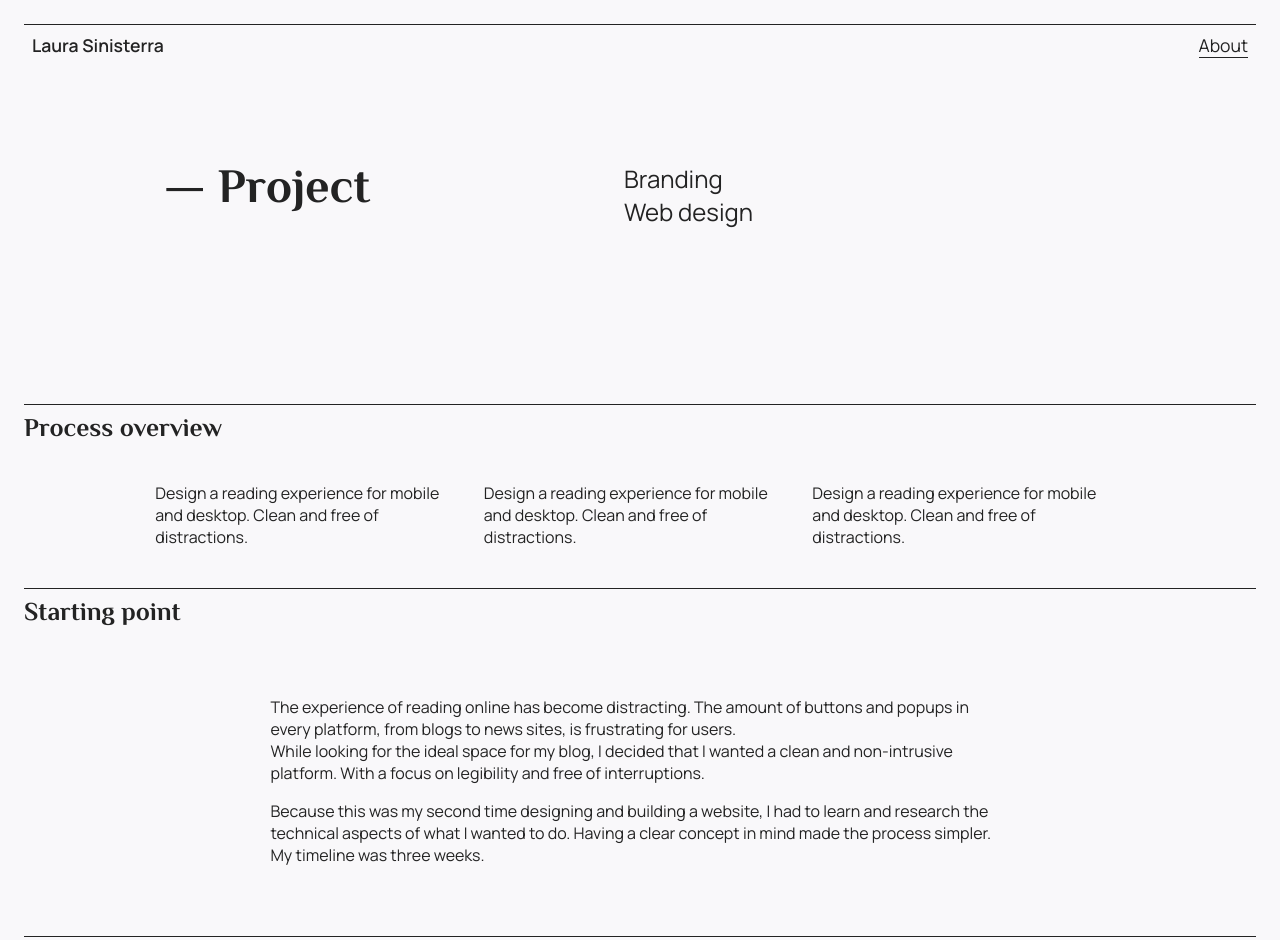
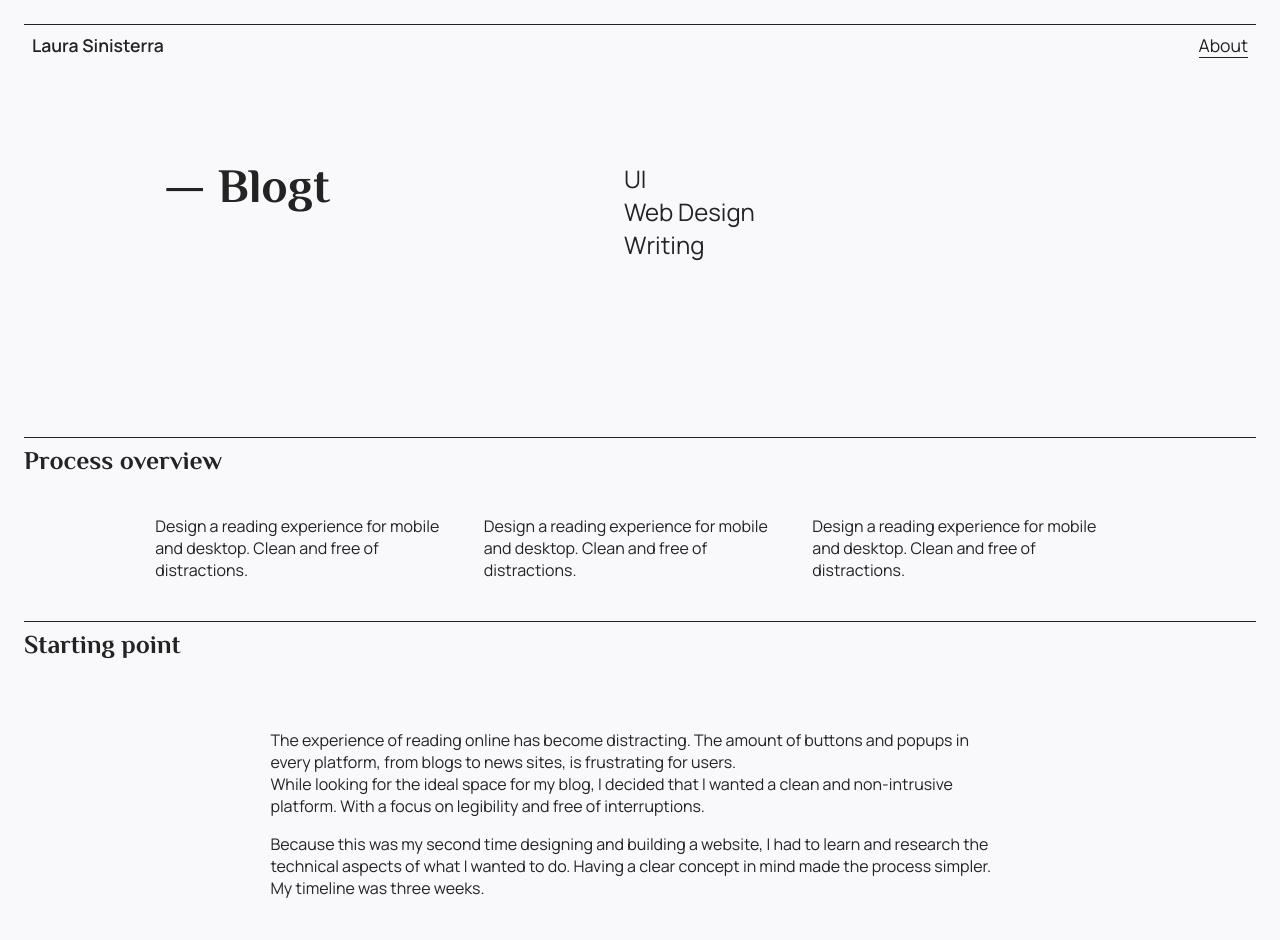
Before and after one commit to LauraSinisterra/portfolio-site, a plain HTML site: page blog.html in a window 1280 px wide. Shown: the top 940 px of the page. Drawn offline with Linux system fonts and the light colour scheme.

Commit message:
Update v.2 w/title

```diff
--- a/blog.html
+++ b/blog.html
@@ -12,8 +12,8 @@
       <a href="about.html" class="about">About</a>
   </nav>
  <header class="heapg">
-     <h1>— Project</h1>
-     <h2>Branding <br> Web design </h2>
+     <h1>— Blogt</h1>
+     <h2>UI <br> Web Design <br> Writing </h2>
     </header>
 <main>
   <section class="propg">
```
